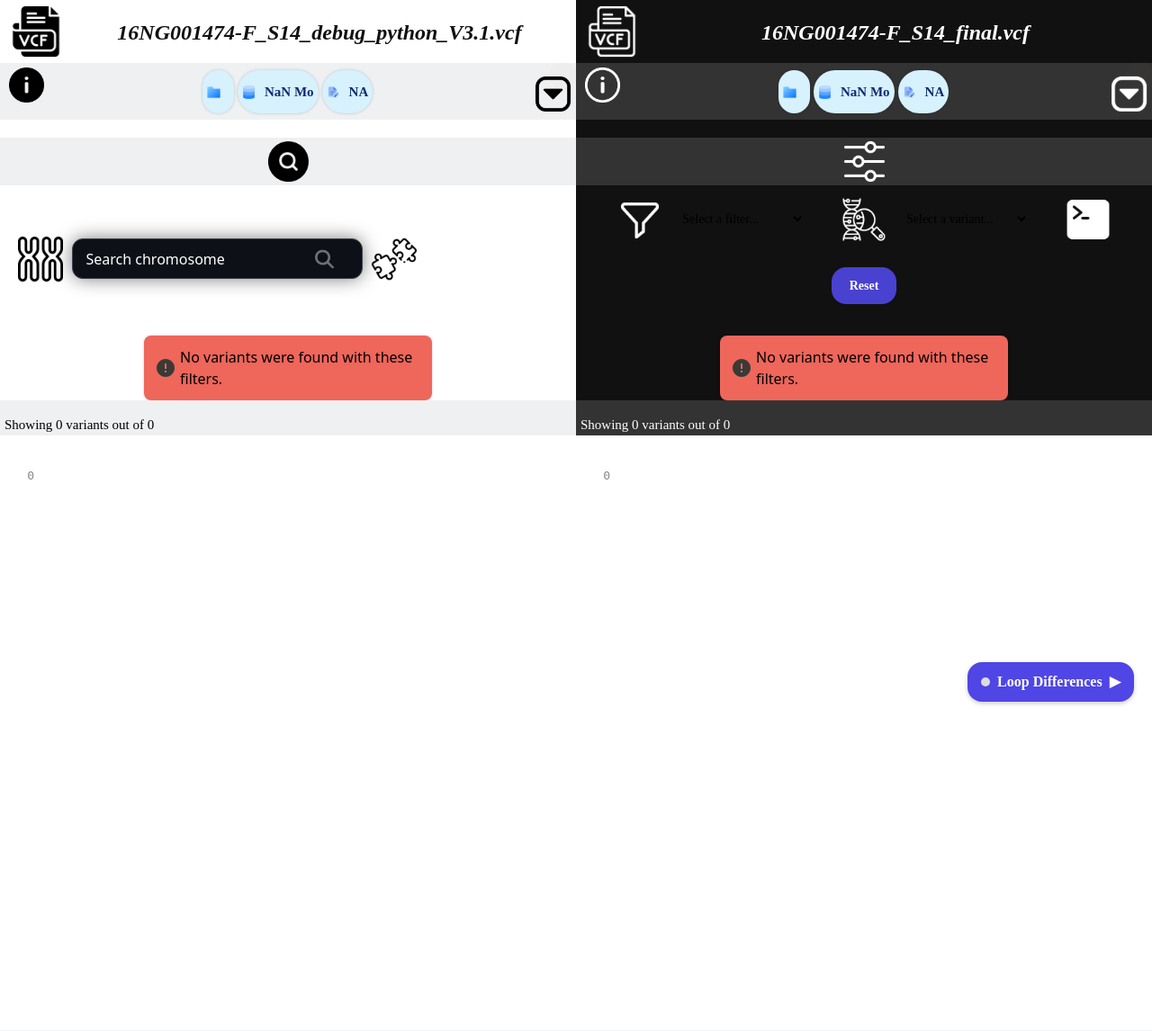
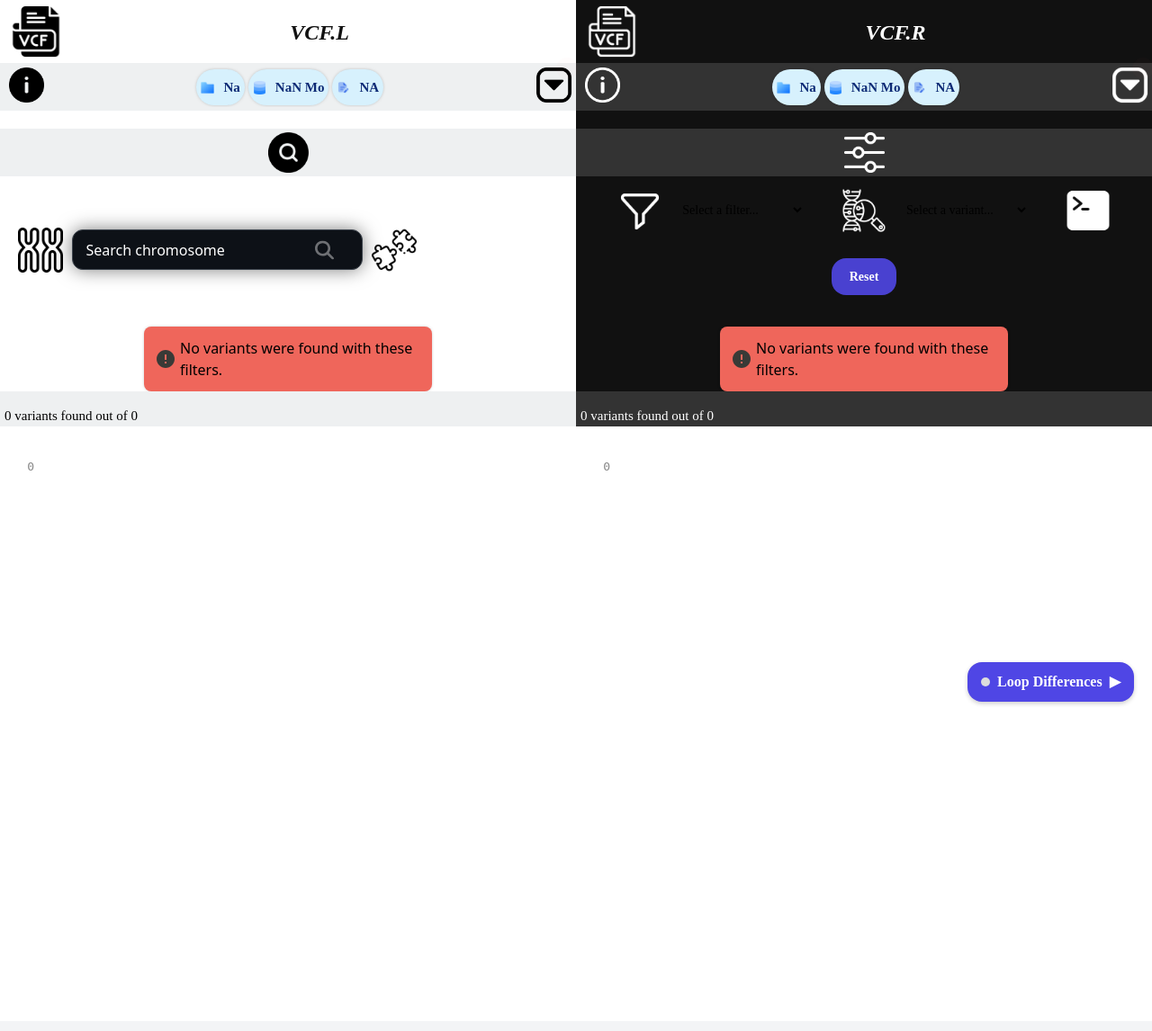
Before and after one commit to LeoooJR/DIVV, a Python web app: template src/templates/template.html in a window 1280 px wide. Shown: the top 1146 px of the page at 90% size. Run offline with Jinja, Linux system fonts and the light colour scheme; the template is opened without the code that fills it, so the values that code supplies are empty; some libraries are stand-ins or nearby versions.

Commit message:
[UPDATE] small fixes

```diff
--- a/src/templates/template.html
+++ b/src/templates/template.html
@@ -17,14 +17,14 @@
         <div class="flex w-1/2 bg-[white]">
             <img src="statics/vcf-left.png" alt="vcf-icon-white" class="h-[70px] w-[70px] pl-[10px] py-[5px]">
             <h2 class="mt-[20px] mb-[10px] font-[Ubuntu] font-bold italic text-center text-2xl w-full text-[#111111]">
-              16NG001474-F_S14_debug_python_V3.1.vcf
+              {{ vcfs.repository[0].informations().basename|default("VCF.L") }}
             </h2>
         </div>
 
         <div class="flex w-1/2 bg-[#111111]">
             <img src="statics/vcf-right.png" alt="vcf-icon-black" class="h-[70px] w-[70px] pl-[10px] py-[5px]">
             <h2 class="mt-[20px] mb-[10px] font-[Ubuntu] font-bold italic text-center text-2xl w-full text-[white]">
-              16NG001474-F_S14_final.vcf
+              {{ vcfs.repository[1].informations().basename|default("VCF.R") }}
             </h2>
         </div>
 
@@ -33,13 +33,13 @@
     <div class="flex w-full">
 
         <div class="flex w-1/2 bg-[#EEF0F1]">
-            <img src="statics/info-left.png" class="w-10 h-10 md:w-[39px] md:h-[39px] ml-[10px] my-[5px] mr-[5px]" id="info-left-icon">
+            <img src="statics/info-left.png" class="w-10 h-10 md:w-[39px] md:h-[39px] ml-[10px] my-[5px] mr-[5px] self-center" id="info-left-icon">
 
             <div class="flex justify-center items-center flex-wrap w-full pt-[5px] overflow-x-auto">
               <div class="flex rounded-[2em] m-[2px] h-[90%] bg-[#D7F1FD] items-center [box-shadow:0px_0px_5px_-3px_#111]">
                 <img src="statics/folder.png" class="w-[25px] px-[5px] py-[5px]">
                 <p class="text-[15px] px-[5px] font-bold text-center leading-[22px] font-[Ubuntu] text-[#0C2A75]">
-                  {{ vcfs.repository[0].informations().path|default(VCF.L) }}
+                  {{ vcfs.repository[0].informations().path|default("Na") }}
                 </p>
               </div>
 
@@ -58,22 +58,22 @@
               </div>
             </div>
 
-            <div class="relative mr-[10px] mt-[10px]">
-              <img src="statics/down-arrow-left.png" class="w-10 h-10 md:w-[39px] md:h-[39px] ml-[10px] my-[5px] mr-[5px] cursor-pointer" id="dropdown-icon-left">
-              <div data-component="notification-metadata" class="absolute -top-1 -right-1 w-4 h-4">
+            <div class="flex relative justify-center items-center">
+              <img src="statics/down-arrow-left.png" class="w-10 h-10 md:w-[39px] md:h-[39px] mx-[10px] cursor-pointer" id="dropdown-icon-left">
+              <div data-component="notification-metadata" class="absolute top-0 right-1 w-3 h-3">
                 <div id="ping-metadata-left" class="w-full h-full bg-red-400 rounded-full animate-ping"></div>
               </div>
             </div>
         </div>
 
         <div class="flex w-1/2 bg-[#333333]">
-            <img src="statics/info-right.png" class="w-10 h-10 md:w-[39px] md:h-[39px] ml-[10px] my-[5px] mr-[5px]" id="info-right-icon">
+            <img src="statics/info-right.png" class="w-10 h-10 md:w-[39px] md:h-[39px] ml-[10px] my-[5px] mr-[5px] self-center" id="info-right-icon">
 
             <div class="flex justify-center items-center flex-wrap w-full pt-[5px] overflow-x-auto">
               <div class="flex rounded-[2em] m-[2px] h-[90%] bg-[#D7F1FD] items-center [box-shadow:0px_0px_5px_-3px_#111]">
                 <img src="statics/folder.png" class="w-[25px] px-[5px] py-[5px]">
                 <p class="text-[15px] px-[5px] font-bold text-center leading-[22px] font-[Ubuntu] text-[#0C2A75]">
-                  {{ vcfs.repository[1].informations().path|default(VCF.R) }}
+                  {{ vcfs.repository[1].informations().path|default("Na") }}
                 </p>
               </div>
 
@@ -92,9 +92,9 @@
               </div>
             </div>
 
-            <div class="relative mr-[10px] mt-[10px]">
-              <img src="statics/down-arrow-right.png" class="w-10 h-10 md:w-[39px] md:h-[39px] ml-[10px] my-[5px] mr-[5px] cursor-pointer" id="dropdown-icon-right">
-              <div data-component="notification-metadata" class="absolute -top-1 -right-1 w-4 h-4">
+            <div class="flex relative justify-center items-center">
+              <img src="statics/down-arrow-right.png" class="w-10 h-10 md:w-[39px] md:h-[39px] mx-[10px] cursor-pointer" id="dropdown-icon-right">
+              <div data-component="notification-metadata" class="absolute top-0 right-1 w-3 h-3">
                 <div id="ping-metadata-right" class="w-full h-full bg-red-400 rounded-full animate-ping"></div>
               </div>
             </div>
@@ -344,7 +344,7 @@
               <div class="flex-[1] overflow-hidden relative border-r-[2px_solid_#888]">
                 <div class="pt-4 text-center text-black border-b-[2px_solid_#ccc] font-[Ubuntu] font-bold bg-[#EEF0F1]">{{ vcfs.repository[0].informations().basename|default(vcfs.repository[0]) }}
                   <div class="flex flex-row">
-                    <p class="text-[15px] text-black mb-0 ml-[5px] font-normal" id="filterSummaryL">Showing all variants</p>
+                    <p class="text-[15px] text-black mb-0 ml-[5px] font-normal" id="filterSummaryL">All variants are shown</p>
                     {% if tags[0] %}
                       <div class="flex flex-row w-1/2 justify-center gap-1">
                         {% for tag in tags[0] %}
@@ -387,7 +387,7 @@
               <div class="flex-[1] overflow-hidden relative border-[#ccc]">
                 <div class="pt-4 text-center border-b-[2px_solid_#ccc] font-[Ubuntu] font-bold bg-[#333333] text-white">{{ vcfs.repository[1].informations().basename|default(vcfs.repository[1]) }}
                   <div class="flex flex-row">
-                    <p class="text-[15px] mb-0 ml-[5px] font-normal" id="filterSummaryR">Showing all variants</p>
+                    <p class="text-[15px] mb-0 ml-[5px] font-normal" id="filterSummaryR">All variants are shown</p>
                     {% if tags[1] %}
                       <div class="flex flex-row w-1/2 justify-center gap-1">
                         {% for tag in tags[1] %}
@@ -1370,8 +1370,8 @@
             }
         });
 
-        document.getElementById("filterSummaryL").innerText = `Showing ${countVisibleLeft} variants out of ${totalLineLeft}`;
-        document.getElementById("filterSummaryR").innerText = `Showing ${countVisibleRight} variants out of ${totalLineRight}`;
+        document.getElementById("filterSummaryL").innerText = `${countVisibleLeft} variants found out of ${totalLineLeft}`;
+        document.getElementById("filterSummaryR").innerText = `${countVisibleRight} variants found out of ${totalLineRight}`;
 
         if (countVisibleLeft+countVisibleRight == 0) {
           document.querySelectorAll('[data-component="error-popup"]').forEach(error => error.classList.replace('hidden', 'flex'));
@@ -1555,8 +1555,8 @@
               divRight.classList.replace("hidden", "flex");
 
             });
-            document.getElementById("filterSummaryL").innerText = `Showing ${countVisibleLeft} variants out of ${totalLineLeft}`;
-            document.getElementById("filterSummaryR").innerText = `Showing ${countVisibleRight} variants out of ${totalLineRight}`;
+            document.getElementById("filterSummaryL").innerText = `${countVisibleLeft} variants found out of ${totalLineLeft}`;
+            document.getElementById("filterSummaryR").innerText = `${countVisibleRight} variants found out of ${totalLineRight}`;
             if (countVisibleLeft+countVisibleRight == 0) {
               document.querySelectorAll('[data-component="error-popup"]').forEach(error => error.classList.replace('hidden', 'flex'));
             }
```
